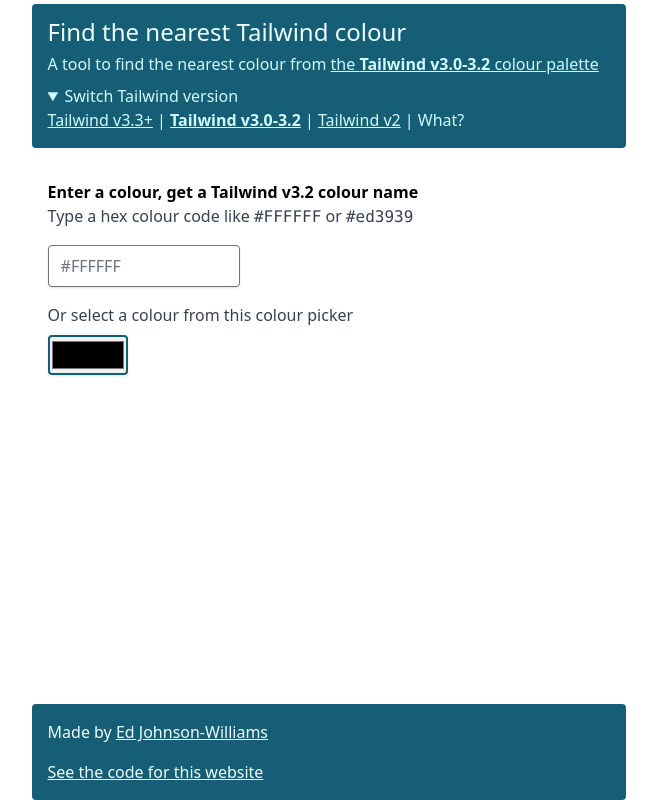
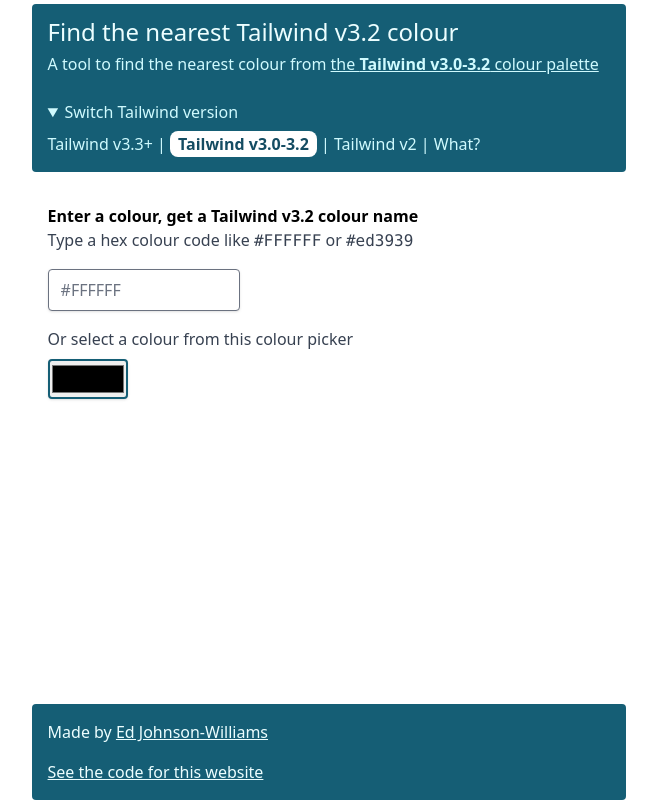
Before and after one commit to edjw/find-nearest-tailwind-colour, a SvelteKit app: page /3-2 in a window 1280 px wide. Both pictures are taken after a click on the heading "Switch Tailwind version". Shown: the whole page, without its empty margins (311-968 px from the left). Built offline with nearby package versions, Linux system fonts and the light colour scheme.

Commit message:
style version links a bit

```diff
--- a/src/components/Header.svelte
+++ b/src/components/Header.svelte
@@ -8,7 +8,9 @@
 </script>
 
 <header class="p-4 mt-1 -ml-4 -mr-4 bg-cyan-800 sm:rounded">
-	<h1 class="leading-none text-cyan-50">Find the nearest Tailwind colour</h1>
+	<h1 class="leading-none text-cyan-50">
+		Find the nearest Tailwind {tailwindVersion !== 'v3.3+' ? tailwindVersion : ''} colour
+	</h1>
 
 	<TailwindVersionHelp bind:dialog />
 
@@ -32,16 +34,37 @@
 		{/if}
 	</p>
 	<div class="flex flex-col sm:flex-row mt-2 gap-y-2 gap-x-4" />
-	<div class="mt-0 text-cyan-100">
-		<details>
-			<summary class="cursor-pointer">Switch Tailwind version</summary>
-
-			<a href="/" class:font-bold={$page.url.pathname === '/'}>Tailwind v3.3+</a> |
-			<a href="/3-2" class:font-bold={$page.url.pathname === '/3-2'}>Tailwind v3.0-3.2</a> |
-			<a href="/2" class:font-bold={$page.url.pathname === '/2'}>Tailwind v2</a> |
-			<button on:click={() => dialog.showModal()}>What?</button>
+	<div class="mt-4 text-cyan-100">
+		<details class="select-none">
+			<summary class="cursor-pointer ">Switch Tailwind version</summary>
+			<div class="mt-2">
+				<a href="/" class:active={$page.url.pathname === '/'} class="no-underline hover:underline"
+					>Tailwind v3.3+</a
+				>
+				|
+				<a
+					href="/3-2"
+					class:active={$page.url.pathname === '/3-2'}
+					class="no-underline hover:underline">Tailwind v3.0-3.2</a
+				>
+				|
+				<a href="/2" class:active={$page.url.pathname === '/2'} class="no-underline hover:underline"
+					>Tailwind v2</a
+				>
+				|
+				<button on:click={() => dialog.showModal()}>What?</button>
+			</div>
 		</details>
 	</div>
+</header>
 
-	<div class="text-cyan-50" />
-</header>
+<style>
+	a.active {
+		font-weight: 700;
+		border-radius: 0.5rem;
+		background-color: #ffffff;
+		color: #144c62;
+		padding-inline: 0.5rem;
+		padding-block: 0.125rem;
+	}
+</style>
```
